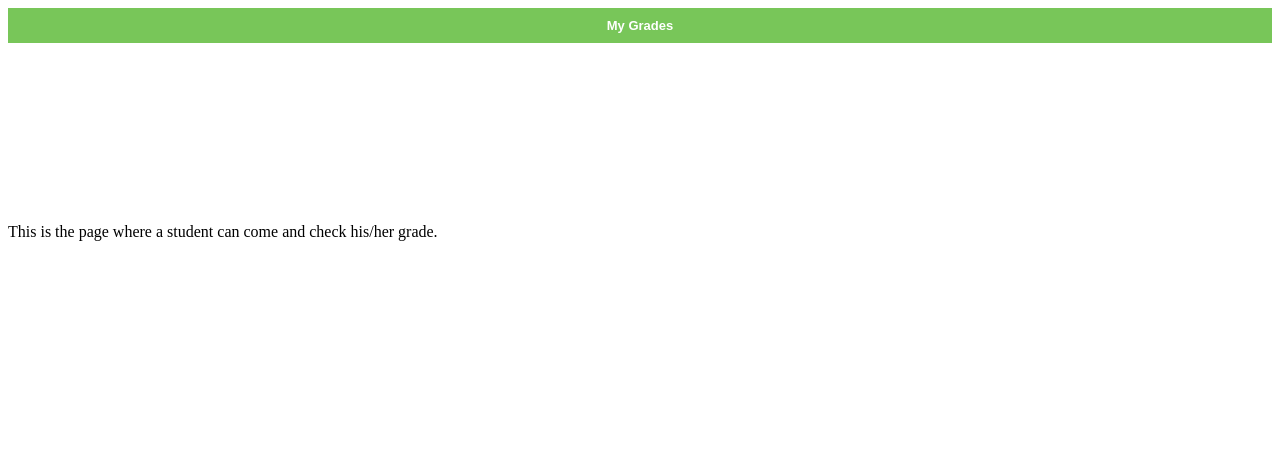
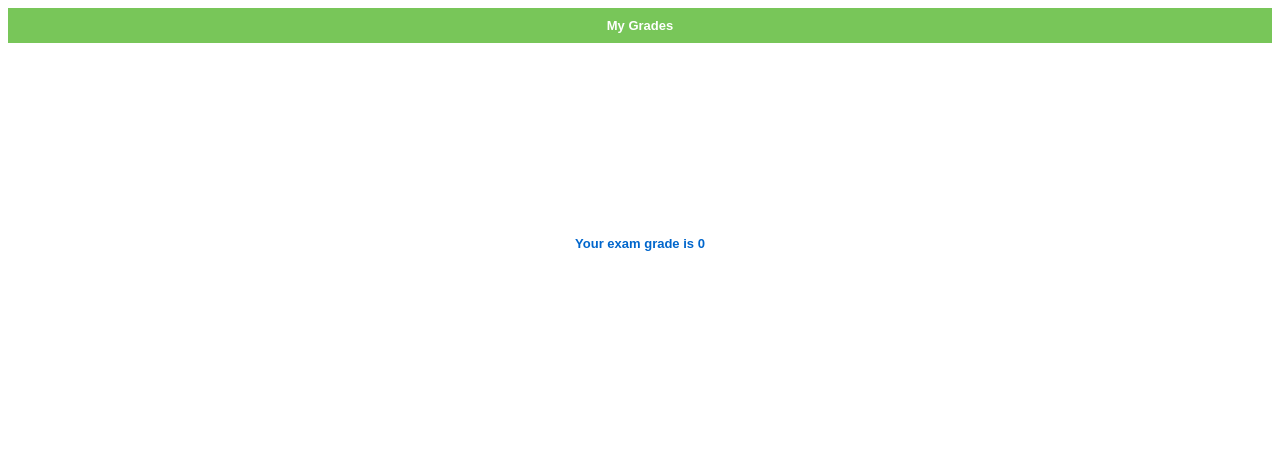
Before and after one commit to gt35/cs490, a PHP site: page /cs490/front/grades.php in a window 1280 px wide. Shown: the top 450 px of the page. Run offline with PHP 8.4, Linux system fonts and the light colour scheme; data that the repository does not hold is empty.

Commit message:
minor changes to some files

```diff
--- a/front/grades.php
+++ b/front/grades.php
@@ -1,3 +1,9 @@
+<?php
+
+$crn = $_POST['DropDown'];
+
+?>
+
 <html>
 <head>
 <title>Welcome to learnToCode!</title>
@@ -79,6 +85,14 @@ function MM_effectAppearFade(targetElement, duration, from, to, toggle)
 	padding: 0px;
 	display: block;
 }
+
+p {
+		font-family: Arial, Helvetica, sans-serif;
+		font-weight: bold;
+		color: #06C;
+		font-size: 13px;
+}
+
 </style>
 </head>
 
@@ -93,8 +107,30 @@ My Grades
 </div>
 
 <div id = "wrapper" width = 100%; style="margin: 0 auto;">
-<div id = grade; style="padding-top:180px; width:100%; margin: 0 auto;" > This is the page where a student can come and check his/her grade.  </div>
+
+<div id = grade; style="padding-top:180px; width:100%; margin: 0 auto;" >
+
+	<center>
+	<div id = gradeContainer>
+		<script type="text/javascript">
+
+			var JSONObject = {"grade":"0"};		<!--replace this hard coded JSONObject with the actual retrieved JSON object for grade-->
+
+			var grade = JSONObject.grade[0];
+
+			document.write("<p>Your exam grade is " + grade + "</p>");
+
+		</script>
+
+	</div>
+	</center>
+
+
+
+</div>
+
 <div class="login" id = "footer"> <center>Welcome to learnToCode! Please sign in above in order to continue. Good luck!</center></div>
+
 
 </div>
 
--- a/front/studentWelcome.php
+++ b/front/studentWelcome.php
@@ -200,15 +200,15 @@
 		-->
 
 		<tr>
-		<td><span class="choices"><a href="http://web.njit.edu/~ac422/cs490/front/takeexam.php">Take your Exam part I [open ended]</a></span></td>
+		<td><span class="choices"><a href="/cs490/front/takeexam.php">Take your Exam part I [open ended]</a></span></td>
 		</tr>
 
 		<tr>
-		<td><span class="choices"><a href="http://web.njit.edu/~ac422/cs490/front/testing.php">Take your Exam part II [open ended]</a></span></td>
+		<td><span class="choices"><a href="/cs490/front/testing.php">Take your Exam part II [open ended]</a></span></td>
 		</tr>
 
 		<tr>
-		<td><span class="choices"><a href="http://web.njit.edu/~ac422/cs490/front/grades.php">Check your Grade</a></span></td>
+		<td><span class="choices"><a href="/cs490/front/grades.php">Check your Grade</a></span></td>
 		</table><br>
 		<p class="headers">Good luck!</p>
 
```
Also changed, not shown: front/takeexam.php (+3 -6 lines).
